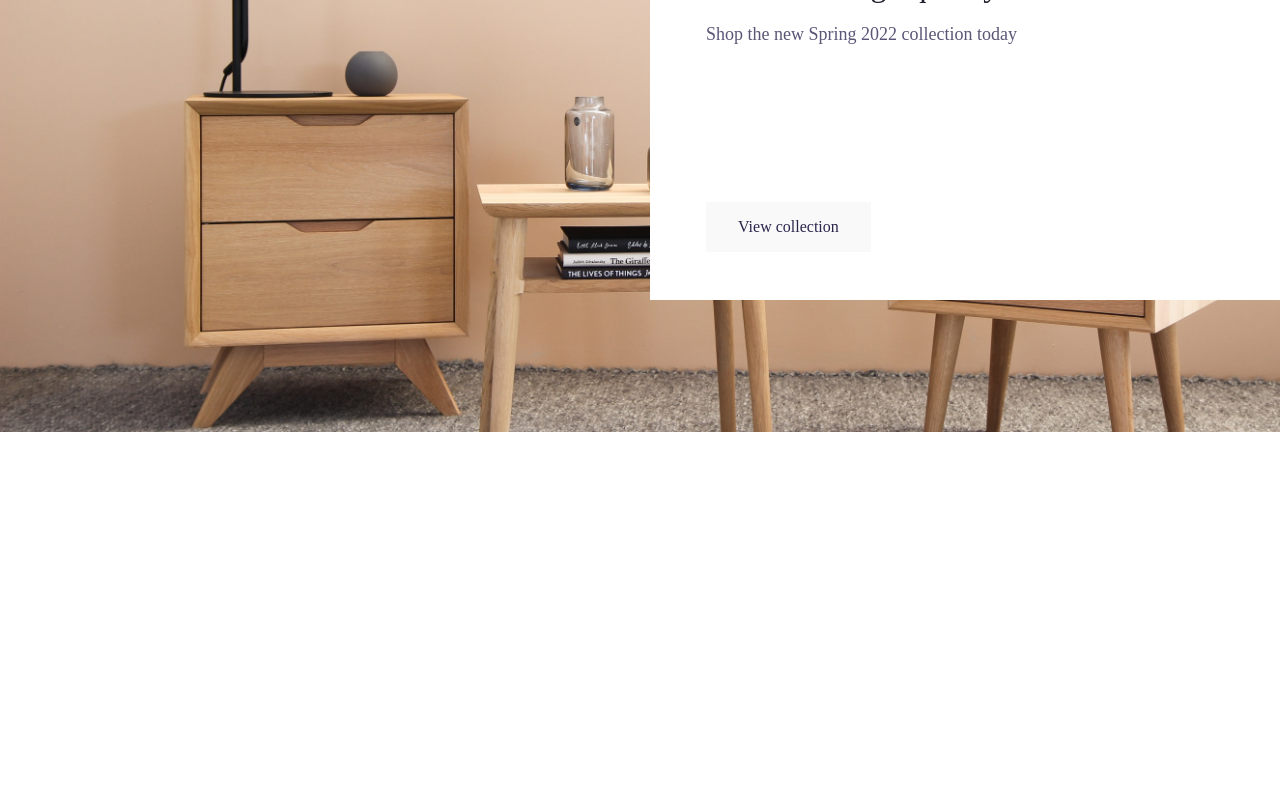
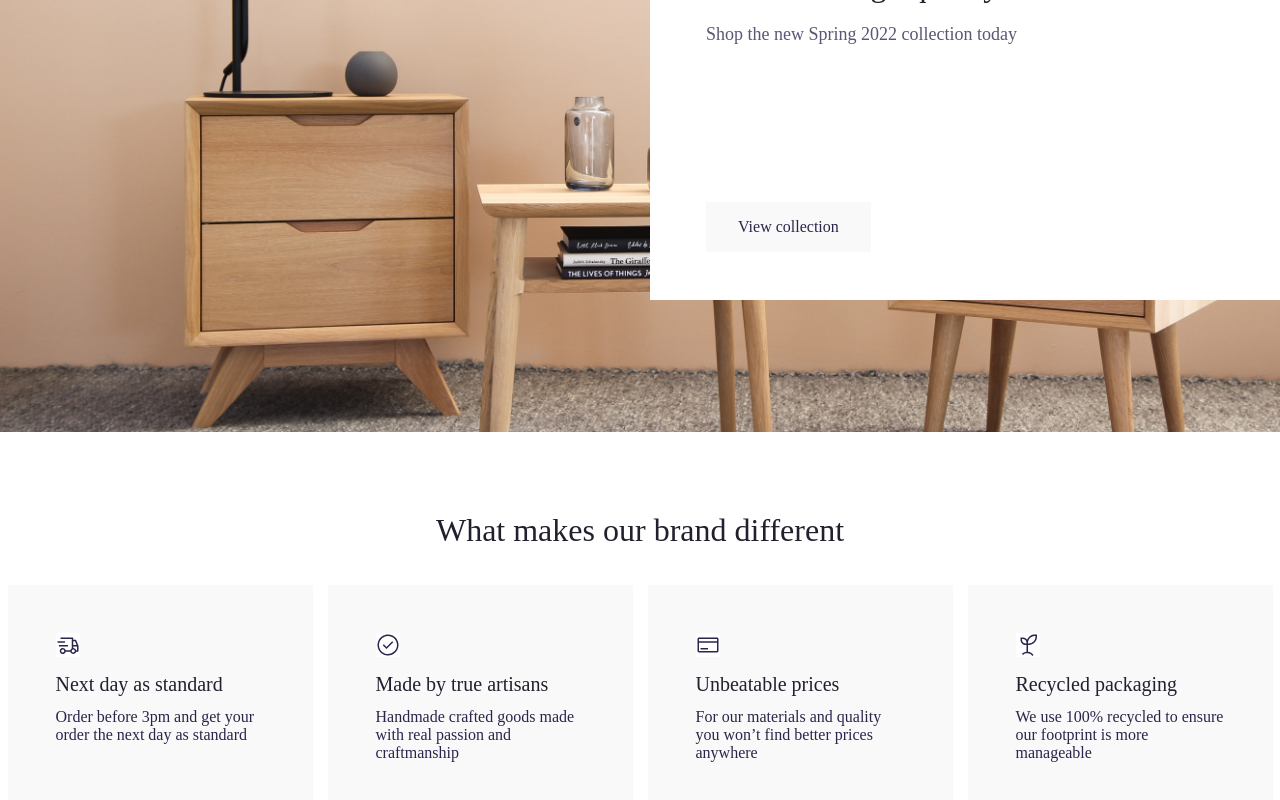
Before and after one commit to Dastan26/avion, a Vue app: page / in a window 1280 px wide. Shown: the part 390-1190 px from the top of the page. Before the commit the page ends 822 px from the top, so only its background shows below. Built offline with nearby package versions, Linux system fonts and the light colour scheme; a web font is replaced by a local one.

Commit message:
add benefit section

```diff
--- /dev/null
+++ b/src/assets/scss/benefits.scss
@@ -0,0 +1,24 @@
+.benefits {
+  margin-top: 80px;
+  &-wrapper {
+    display: flex;
+    margin: 36px auto 110px;
+  }
+  &-items {
+    max-width: 305px;
+    color: #2a254b;
+    text-align: start;
+    margin: 0 auto;
+    padding: 48px;
+    background-color: #f9f9f9;
+
+    &__title {
+      font-size: 20px;
+      margin: 12px 0 12px;
+    }
+
+    &__text {
+      font-size: 16px;
+    }
+  }
+}
--- a/src/modules/main/Main-page.vue
+++ b/src/modules/main/Main-page.vue
@@ -15,11 +15,15 @@
         </div>
       </div>
     </section>
+    <brand-benefits></brand-benefits>
   </main>
 </template>
 
 <script>
-export default {};
+import BrandBenefits from "./components/Brand-benefits";
+export default {
+  components: { BrandBenefits },
+};
 </script>
 
 <style lang="scss" scoped>
--- /dev/null
+++ b/src/modules/main/components/Brand-benefits.vue
@@ -0,0 +1,63 @@
+<template>
+  <section class="benefits">
+    <div class="container">
+      <h2 class="benefits-title">What makes our brand different</h2>
+      <div class="benefits-wrapper">
+        <div class="benefits-items">
+          <img
+            class="benefits-items__icon"
+            src="../../../assets/icons/Delivery.svg"
+            alt="delivery icon"
+          />
+          <h3 class="benefits-items__title">Next day as standard</h3>
+          <p class="benefits-items__text">
+            Order before 3pm and get your order the next day as standard
+          </p>
+        </div>
+        <div class="benefits-items">
+          <img
+            class="benefits-items__icon"
+            src="../../../assets/icons/CheckmarkOutline.svg"
+            alt="delivery icon"
+          />
+          <h3 class="benefits-items__title">Made by true artisans</h3>
+          <p class="benefits-items__text">
+            Handmade crafted goods made with real passion and craftmanship
+          </p>
+        </div>
+        <div class="benefits-items">
+          <img
+            class="benefits-items__icon"
+            src="../../../assets/icons/Purchase.svg"
+            alt="delivery icon"
+          />
+          <h3 class="benefits-items__title">Unbeatable prices</h3>
+          <p class="benefits-items__text">
+            For our materials and quality you won’t find better prices anywhere
+          </p>
+        </div>
+        <div class="benefits-items">
+          <img
+            class="benefits-items__icon"
+            src="../../../assets/icons/Sprout.svg"
+            alt="delivery icon"
+          />
+          <h3 class="benefits-items__title">Recycled packaging</h3>
+          <p class="benefits-items__text">
+            We use 100% recycled to ensure our footprint is more manageable
+          </p>
+        </div>
+      </div>
+    </div>
+  </section>
+</template>
+
+<script>
+export default {
+  name: "benefits-component",
+};
+</script>
+
+<style lang="scss">
+@import "../../../assets/scss/benefits.scss";
+</style>
```
